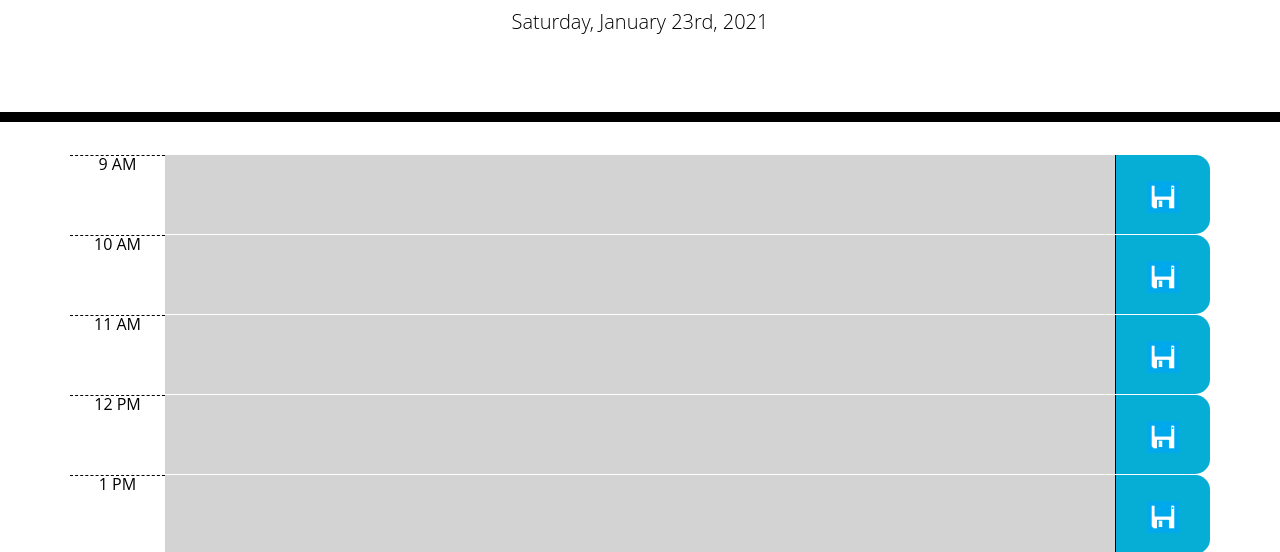
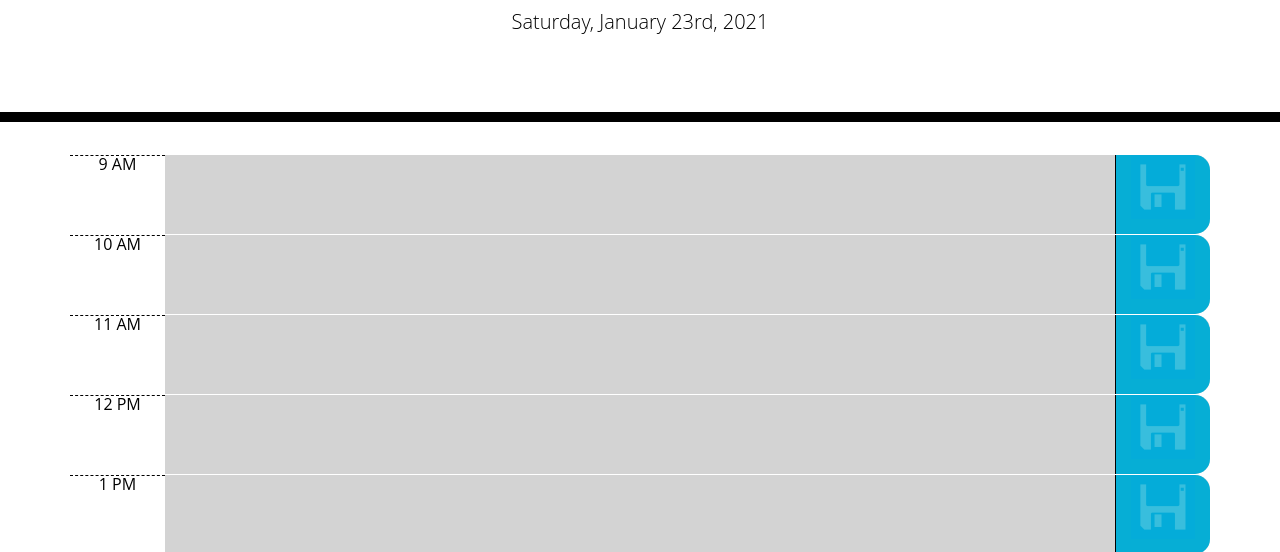
Before and after one commit to FarisKadir/Work_Day_Scheduler, a plain HTML site: page index.html in a window 1280 px wide. Shown: the part 182-734 px from the top of the page. Drawn offline with nearby package versions, Linux system fonts and the light colour scheme.

Commit message:
Added code so that the save button image goes from 20 to 100% opacity on hover.

```diff
--- a/style.css
+++ b/style.css
@@ -18,9 +18,13 @@ textarea{
 }
 
 img{
-  max-width: 50%;
-  max-height: 50%;
-  margin-top: 40%;
+  max-width: 100%;
+  max-height: 100%;
+  opacity: .2;
+}
+
+img:hover {
+  opacity: 1;
 }
 
 .jumbotron {
```
